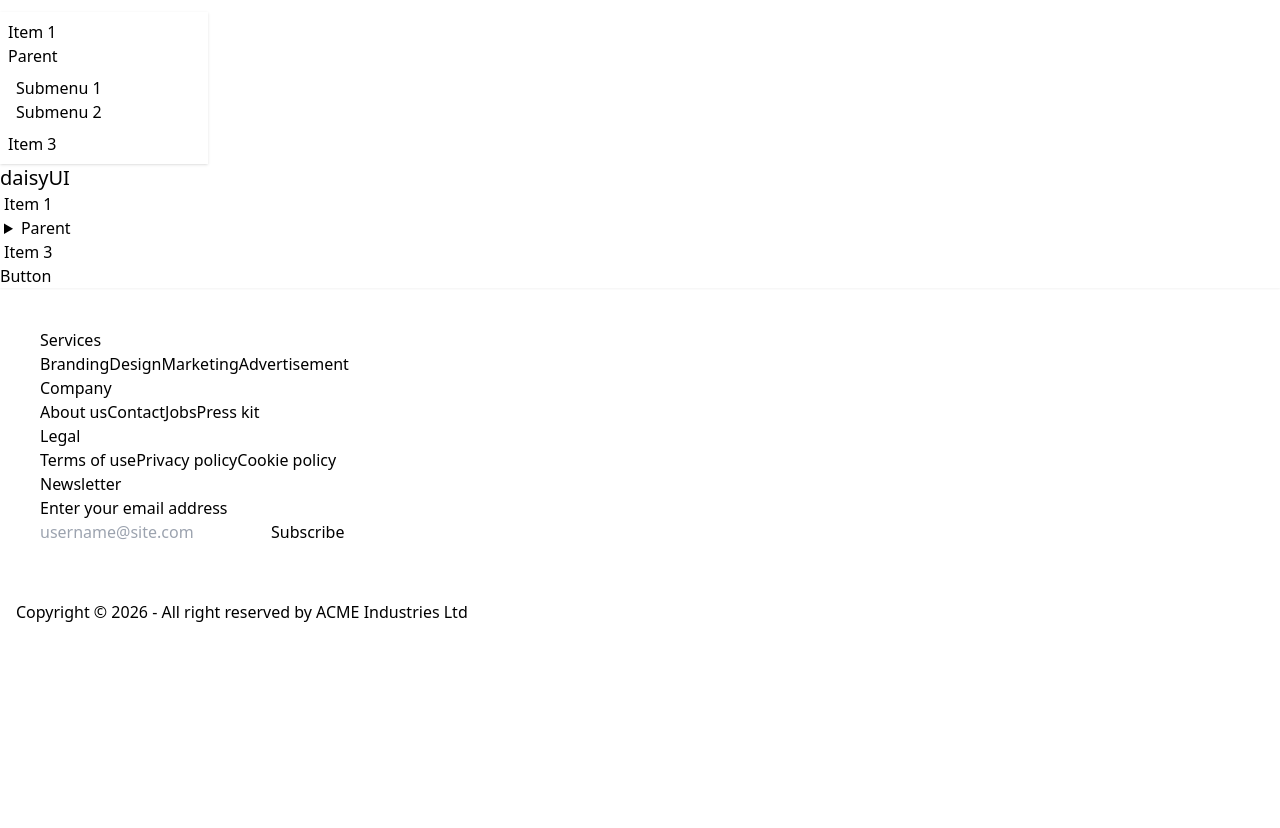
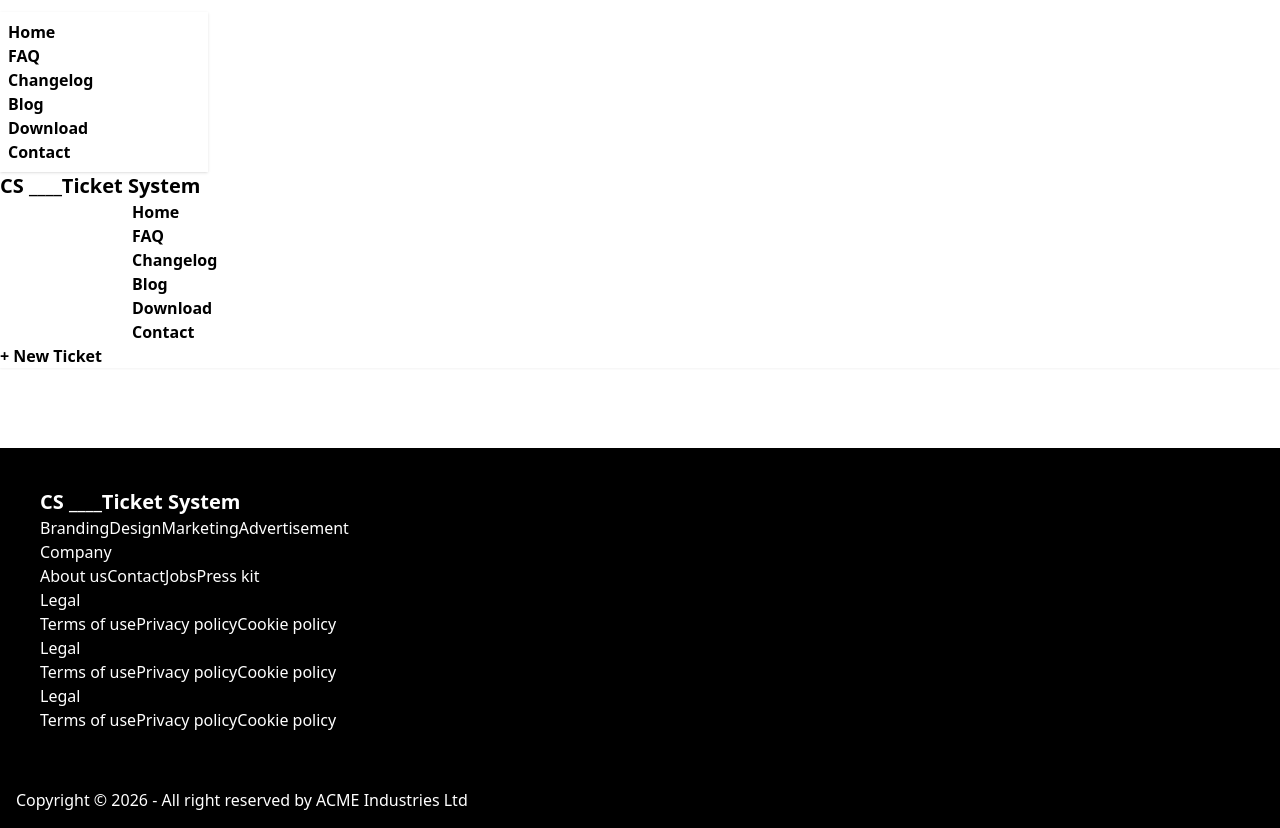
Before and after one commit to minajarifa/Mission-Restart-A2, a React (Vite) app: page / in a window 1280 px wide. Before the commit the page ends 800 px from the top, so only its background shows below. Built offline with nearby package versions, Linux system fonts and the light colour scheme.

Commit message:
banner added

```diff
--- a/index.html
+++ b/index.html
@@ -1,5 +1,5 @@
 <!doctype html>
-<html lang="en">
+<html  data-theme="retro" lang="en">
   <head>
     <meta charset="UTF-8" />
     <link rel="icon" type="image/svg+xml" href="/vite.svg" />
--- a/src/App.jsx
+++ b/src/App.jsx
@@ -1,16 +1,22 @@
-import { Outlet } from 'react-router-dom'
-import './App.css'
-import Header from './Layout/Header/Header'
-import Footer from './Layout/Footer/Footer'
+import "./App.css";
+import { Outlet } from "react-router-dom";
+import Header from "./Layout/Header/Header";
+import Footer from "./Layout/Footer/Footer";
 
 function App() {
   return (
     <>
-    <Header></Header>
-     <Outlet></Outlet>
-     <Footer></Footer>
+      <div>
+        <Header></Header>
+      </div>
+      <div className="my-20">
+        <Outlet></Outlet>
+      </div>
+      <div>
+        <Footer></Footer>
+      </div>
     </>
-  )
+  );
 }
 
-export default App
+export default App;
--- /dev/null
+++ b/src/Layout/Banner/Banner.jsx
@@ -0,0 +1,9 @@
+
+export default function Banner() {
+  return (
+    <div>
+        <div><img src="/public/vector1.png" alt="" /></div>
+        <div></div>
+    </div>
+  )
+}
--- a/src/Layout/Footer/Footer.jsx
+++ b/src/Layout/Footer/Footer.jsx
@@ -1,10 +1,12 @@
 export default function Footer() {
   return (
-    <footer>
+    <footer className="text-white bg-black">
       {/* first footer  */}
-      <div className="p-10 footer sm:footer-horizontal bg-base-200 text-base-content">
+      <div className="p-10 bg-black footer sm:footer-horizontal bg-base-200 ">
         <nav>
-          <h6 className="footer-title">Services</h6>
+          <h6 className="footer-title"> <a className="text-xl font-bold ">
+            CS <span className="mb-5">____</span>Ticket System
+          </a></h6>
           <a className="link link-hover">Branding</a>
           <a className="link link-hover">Design</a>
           <a className="link link-hover">Marketing</a>
@@ -23,23 +25,22 @@ export default function Footer() {
           <a className="link link-hover">Privacy policy</a>
           <a className="link link-hover">Cookie policy</a>
         </nav>
-        <form>
-          <h6 className="footer-title">Newsletter</h6>
-          <fieldset className="w-80">
-            <label>Enter your email address</label>
-            <div className="join">
-              <input
-                type="text"
-                placeholder="username@site.com"
-                className="input input-bordered join-item"
-              />
-              <button className="btn btn-primary join-item">Subscribe</button>
-            </div>
-          </fieldset>
-        </form>
+        <nav>
+          <h6 className="footer-title">Legal</h6>
+          <a className="link link-hover">Terms of use</a>
+          <a className="link link-hover">Privacy policy</a>
+          <a className="link link-hover">Cookie policy</a>
+        </nav>
+        <nav>
+          <h6 className="footer-title">Legal</h6>
+          <a className="link link-hover">Terms of use</a>
+          <a className="link link-hover">Privacy policy</a>
+          <a className="link link-hover">Cookie policy</a>
+        </nav>
+
       </div>
       {/* last Footer */}
-      <div className="p-4 footer sm:footer-horizontal footer-center bg-base-300 text-base-content">
+      <div className="p-4 bg-black footer sm:footer-horizontal footer-center bg-base-300 ">
         <aside>
           <p>
             Copyright © {new Date().getFullYear()} - All right reserved by ACME
--- a/src/Layout/Header/Header.jsx
+++ b/src/Layout/Header/Header.jsx
@@ -1,8 +1,8 @@
 export default function Header() {
   return (
-    <div>
+    <div className="">
       <div className="shadow-sm navbar bg-base-100">
-        <div className="navbar-start">
+        <div className=" navbar-start">
           <div className="dropdown">
             <div tabIndex={0} role="button" className="btn btn-ghost lg:hidden">
               <svg
@@ -12,65 +12,67 @@ export default function Header() {
                 viewBox="0 0 24 24"
                 stroke="currentColor"
               >
-                {" "}
                 <path
                   strokeLinecap="round"
                   strokeLinejoin="round"
                   strokeWidth="2"
                   d="M4 6h16M4 12h8m-8 6h16"
-                />{" "}
+                />
               </svg>
             </div>
             <ul
-              tabIndex="-1"
+              tabIndex=""
               className="p-2 mt-3 shadow menu menu-sm dropdown-content bg-base-100 rounded-box z-1 w-52"
             >
-              <li>
-                <a>Item 1</a>
+              <li className="font-bold">
+                <a>Home</a>
               </li>
-              <li>
-                <a>Parent</a>
-                <ul className="p-2">
-                  <li>
-                    <a>Submenu 1</a>
-                  </li>
-                  <li>
-                    <a>Submenu 2</a>
-                  </li>
-                </ul>
+              <li className="font-bold">
+                <a>FAQ</a>
               </li>
-              <li>
-                <a>Item 3</a>
+              <li className="font-bold">
+                <a>Changelog</a>
+              </li>
+              <li className="font-bold">
+                <a>Blog</a>
+              </li>
+              <li className="font-bold">
+                <a>Download</a>
+              </li>
+              <li className="font-bold">
+                <a>Contact</a>
               </li>
             </ul>
           </div>
-          <a className="text-xl btn btn-ghost">daisyUI</a>
+          <a className="text-xl font-bold btn btn-ghost">
+            CS <span className="mb-5">____</span>Ticket System
+          </a>
         </div>
-        <div className="hidden navbar-center lg:flex">
+        {/* TODO */}
+        <div className="hidden ml-32 navbar-end lg:flex">
           <ul className="px-1 menu menu-horizontal">
-            <li>
-              <a>Item 1</a>
+            <li className="font-bold">
+              <a>Home</a>
             </li>
-            <li>
-              <details>
-                <summary>Parent</summary>
-                <ul className="w-40 p-2 bg-base-100 z-1">
-                  <li>
-                    <a>Submenu 1</a>
-                  </li>
-                  <li>
-                    <a>Submenu 2</a>
-                  </li>
-                </ul>
-              </details>
+            <li className="font-bold">
+              <a>FAQ</a>
             </li>
-            <li>
-              <a>Item 3</a>
+            <li className="font-bold">
+              <a>Changelog</a>
+            </li>
+            <li className="font-bold">
+              <a>Blog</a>
+            </li>
+            <li className="font-bold">
+              <a>Download</a>
+            </li>
+            <li className="font-bold">
+              <a>Contact</a>
             </li>
           </ul>
         </div>
-        <div className="navbar-end">
-          <a className="btn">Button</a>
+        <div className="font-bold navbar-end">
+          <a className="btn">+ New Ticket</a>
         </div>
       </div>
     </div>
--- /dev/null
+++ b/src/Pages/Home/Home.jsx
@@ -0,0 +1,9 @@
+import Banner from "../../Layout/Banner/Banner";
+
+export default function Home() {
+  return (
+    <div>
+        <Banner></Banner>
+    </div>
+  )
+}
```
Also changed, not shown: public/vector1.png (added), public/vector2.png (added).
